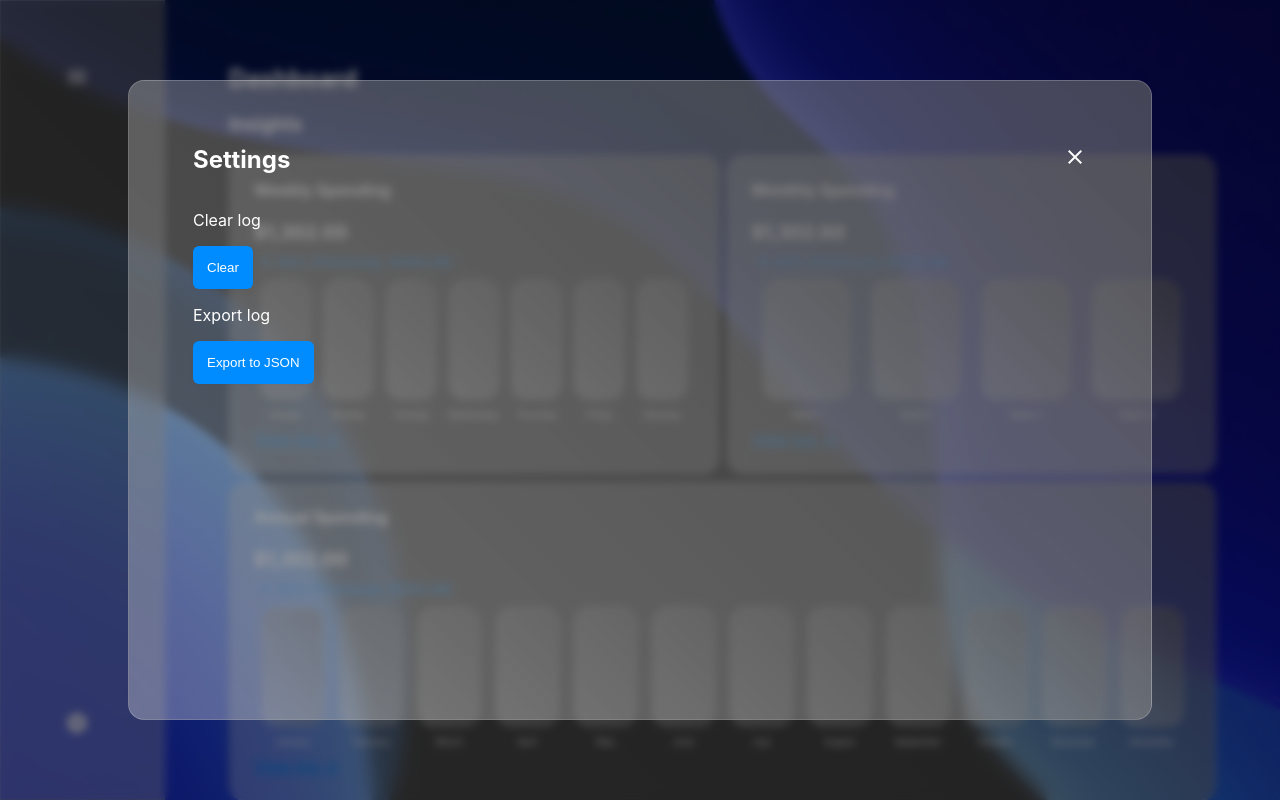
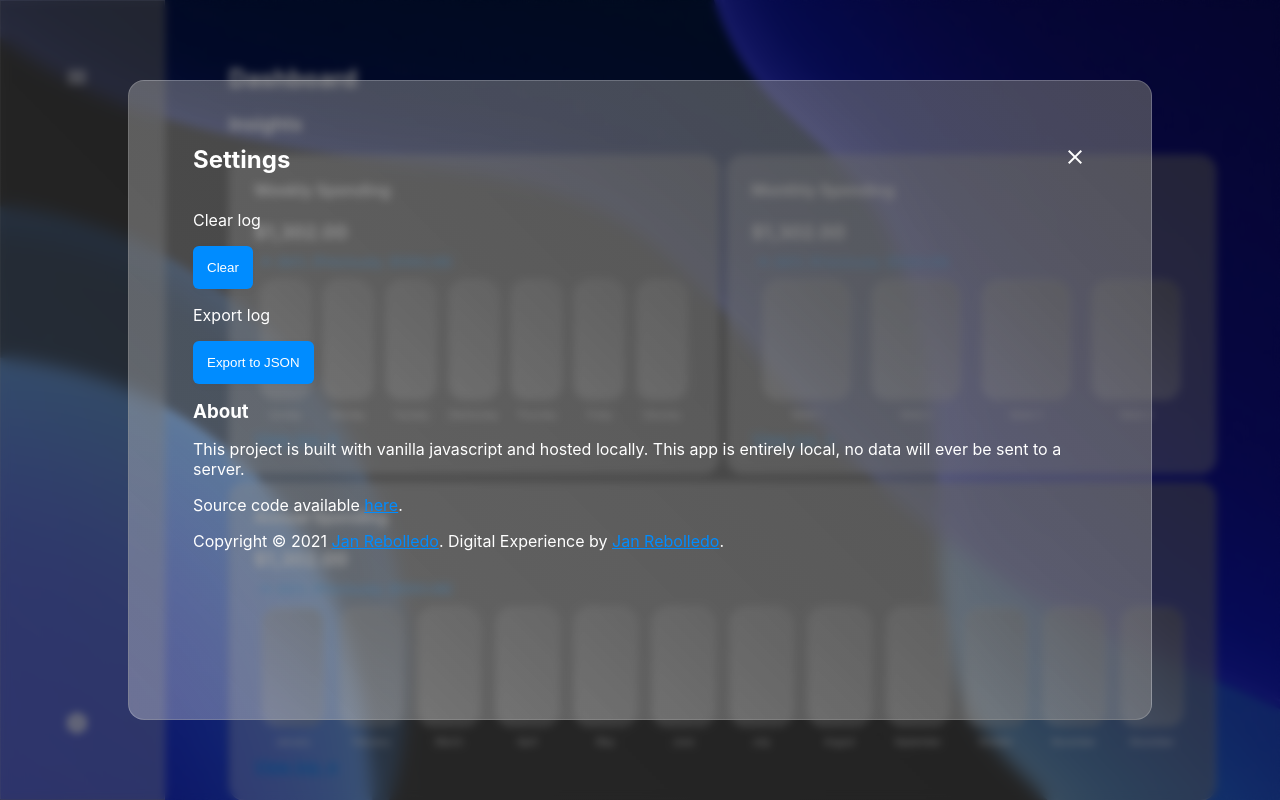
Before and after one commit to janrebolledo/budget-app, a React (Create React App) app: page / in a window 1280 px wide. Both pictures are taken after a click on the element "settings". Built offline with nearby package versions, Linux system fonts and the light colour scheme.

Commit message:
Settings Menu

```diff
--- a/src/components/SettingsMenu.js
+++ b/src/components/SettingsMenu.js
@@ -56,10 +56,35 @@ export default function Settings() {
         <div className="settings-content">
           <p>Clear log</p>
           <button onClick={clearLog}>Clear</button>
-        </div>
-        <div className="settings-content">
           <p>Export log</p>
           <button onClick={exportLog}>Export to JSON</button>
+
+          <h3 className="settings-heading">About</h3>
+          <p>
+            This project is built with vanilla javascript and hosted locally.
+            This app is entirely local, no data will ever be sent to a server.
+          </p>
+          <p>
+            Source code available{" "}
+            <a
+              className="link"
+              href="https://github.com/janrebolledo/budget-app"
+            >
+              here
+            </a>
+            .
+          </p>
+          <p>
+            Copyright © 2021{" "}
+            <a className="link" href="https://janrebolledo.com">
+              Jan Rebolledo
+            </a>
+            . Digital Experience by{" "}
+            <a className="link" href="https://janrebolledo.com">
+              Jan Rebolledo
+            </a>
+            .
+          </p>
         </div>
       </div>
     </div>
--- a/src/styles/Settings.css
+++ b/src/styles/Settings.css
@@ -50,3 +50,7 @@
   padding: 14px;
   cursor: pointer;
 }
+
+.settings-heading {
+  margin: 16px 0;
+}
```
